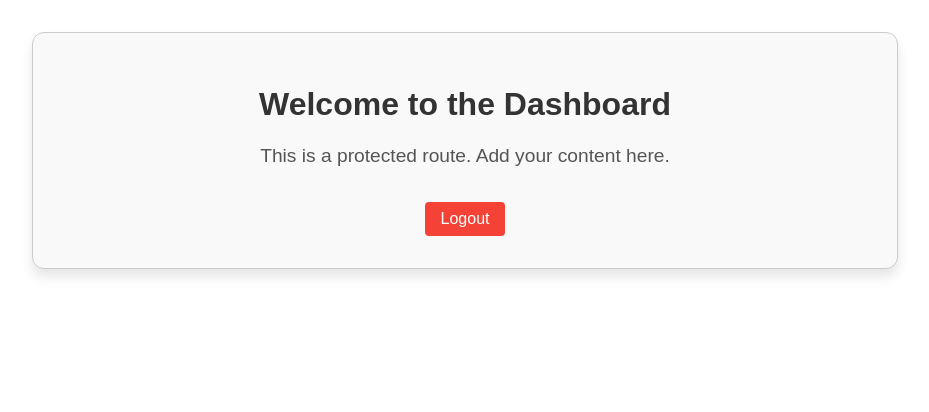
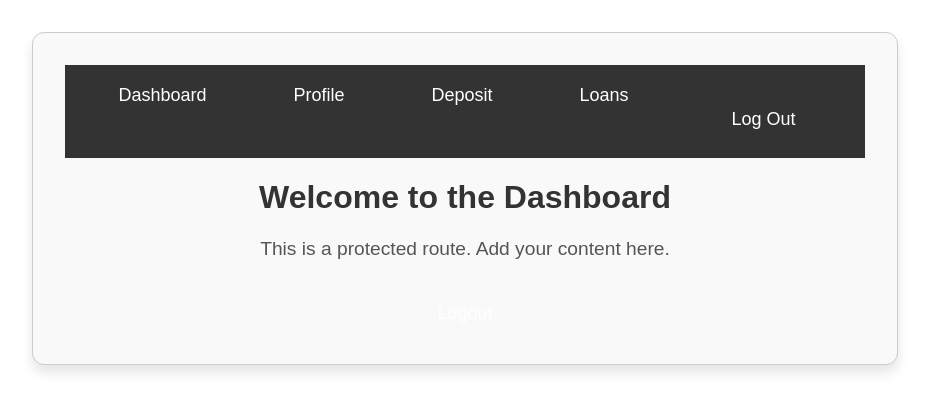
Before and after one commit to ruthvik99/Banking-Application, a React (Create React App) app in the folder Frontend/: page /dashboard in a window 1280 px wide. Shown: the top 412 px of the page, without its empty margins (175-1104 px from the left). Built offline with nearby package versions, Linux system fonts and the light colour scheme; no server answers; sample sign-in values are in the browser's storage; the HTML template or start-up script is replaced by a standard one.

Commit message:
Taskbar
Added taskbar. will make profile, loan, and deposit pages.

```diff
--- a/Frontend/package.json
+++ b/Frontend/package.json
@@ -7,6 +7,7 @@
     "@testing-library/react": "^13.4.0",
     "@testing-library/user-event": "^13.5.0",
     "axios": "^1.7.7",
+    "cors": "^2.8.5",
     "react": "^18.3.1",
     "react-dom": "^18.3.1",
     "react-router-dom": "^6.28.0",
--- a/Frontend/src/App.js
+++ b/Frontend/src/App.js
@@ -5,6 +5,9 @@ import Login from './pages/Login';
 import Signup from './pages/Signup';
 import NotFound from './pages/NotFound';
 import Dashboard from './pages/Dashboard';
+import Profile from './components/Profile';
+import Deposit from './components/Deposit';
+import Loan from './components/Loan';
 import PrivateRoute from './components/PrivateRoute'; // Make sure this file exists
 import './App.css';
 
@@ -23,6 +26,30 @@ function App() {
                       </PrivateRoute>
                   }
               />
+              <Route
+                  path="/dashboard/profile"
+                  element={
+                      <PrivateRoute>
+                          <Profile />
+                      </PrivateRoute>
+                  }
+              />
+              <Route
+                  path="/dashboard/deposit"
+                  element={
+                      <PrivateRoute>
+                          <Deposit />
+                      </PrivateRoute>
+                  }
+              />
+              <Route
+                  path="/dashboard/loan"
+                  element={
+                      <PrivateRoute>
+                          <Loan />
+                      </PrivateRoute>
+                  }
+              />
               <Route path="*" element={<NotFound />} />
           </Routes>
       </Router>
--- /dev/null
+++ b/Frontend/src/components/Deposit.js
@@ -0,0 +1,17 @@
+import React from 'react';
+import Taskbar from './Taskbar'
+
+const Deposit = () => {
+    return (
+        <div>
+            <Taskbar />  {/* Display the Taskbar */}
+            <div style={{ padding: '20px', textAlign: 'center' }}>
+                <h1>Deposit</h1>
+                <p>Here you can make deposits to your account.</p>
+                {/* Add form or other content related to deposits */}
+            </div>
+        </div>
+    );
+};
+
+export default Deposit;
--- /dev/null
+++ b/Frontend/src/components/Loan.js
@@ -0,0 +1,17 @@
+import React from 'react';
+import Taskbar from './Taskbar'
+
+const Loan = () => {
+    return (
+        <div>
+            <Taskbar />  {/* Display the Taskbar */}
+            <div style={{ padding: '20px', textAlign: 'center' }}>
+                <h1>Loan</h1>
+                <p>Here you can apply for a loan or view your loan details.</p>
+                {/* Add form or other content related to loans */}
+            </div>
+        </div>
+    );
+};
+
+export default Loan;
--- /dev/null
+++ b/Frontend/src/components/Profile.js
@@ -0,0 +1,17 @@
+import React from 'react';
+import Taskbar from './Taskbar'
+
+const Profile = () => {
+    return (
+        <div>
+            <Taskbar />  {/* Display the Taskbar */}
+            <div style={{ padding: '20px', textAlign: 'center' }}>
+                <h1>Profile</h1>
+                <p>Here you can update your personal profile details.</p>
+                {/* Add form or other content related to profile management */}
+            </div>
+        </div>
+    );
+};
+
+export default Profile;
--- /dev/null
+++ b/Frontend/src/components/Taskbar.css
@@ -0,0 +1,30 @@
+.taskbar {
+    background-color: #333;
+    color: white;
+    padding: 10px;
+    position: sticky;
+    top: 0;
+    z-index: 1000;
+}
+
+.nav-list {
+    display: flex;
+    justify-content: space-around;
+    list-style: none;
+    margin: 0;
+    padding: 0;
+}
+
+.nav-link {
+    color: white;
+    text-decoration: none;
+    font-size: 18px;
+}
+
+.logout-button {
+    background: transparent;
+    color: white;
+    border: none;
+    font-size: 18px;
+    cursor: pointer;
+}
--- /dev/null
+++ b/Frontend/src/components/Taskbar.js
@@ -0,0 +1,29 @@
+import React from 'react';
+import './Taskbar.css';
+import { Link, useNavigate } from 'react-router-dom';
+
+const Taskbar = () => {
+    const navigate = useNavigate();
+
+    const handleLogout = () => {
+        // Clear user session data if needed (e.g., localStorage, cookies)
+        // For now, we'll simply navigate to the homepage
+        navigate('/');
+    };
+
+    return (
+        <div className="taskbar">
+            <ul className="nav-list">
+                <li><Link to="/dashboard" className="nav-link">Dashboard</Link></li>
+                <li><Link to="/profile" className="nav-link">Profile</Link></li>
+                <li><Link to="/deposit" className="nav-link">Deposit</Link></li>
+                <li><Link to="/loans" className="nav-link">Loans</Link></li>
+                <li>
+                    <button onClick={handleLogout} className="logout-button">Log Out</button>
+                </li>
+            </ul>
+        </div>
+    );
+};
+
+export default Taskbar;
--- a/Frontend/src/pages/Dashboard.js
+++ b/Frontend/src/pages/Dashboard.js
@@ -1,5 +1,8 @@
 import React from 'react';
+import { useLocation } from 'react-router-dom';
 import './Dashboard.css';
+import Taskbar from '../components/Taskbar';
+
 
 const Dashboard = () => {
     const handleLogout = () => {
@@ -7,9 +10,12 @@ const Dashboard = () => {
         window.location.href = '/login'; // Redirect to login
     };
 
+    const location = useLocation();
+    const { name } = location.state || {}; // Retrieve name from location state
     return (
         <div className="dashboard-container">
-            <h1>Welcome to the Dashboard</h1>
+            <Taskbar />  {/* Display the Taskbar */}
+            <h1>Welcome {name} to the Dashboard</h1>
             <p>This is a protected route. Add your content here.</p>
             <button onClick={handleLogout} className="logout-button">
                 Logout
```
Also changed, not shown: 10 other files (tests, documents, lock files or other folders).
